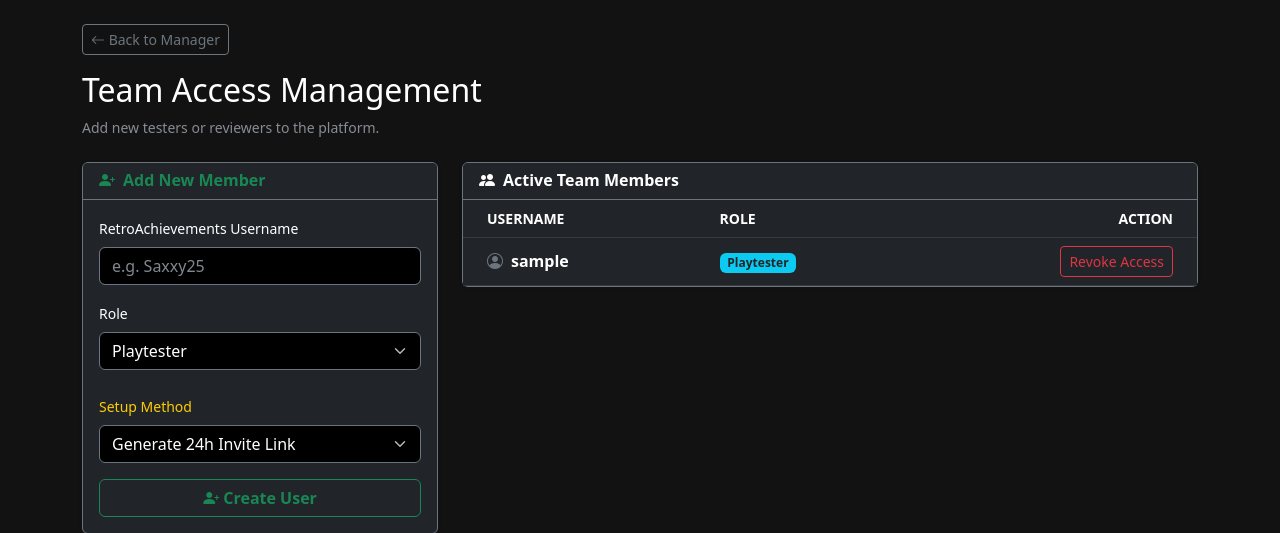
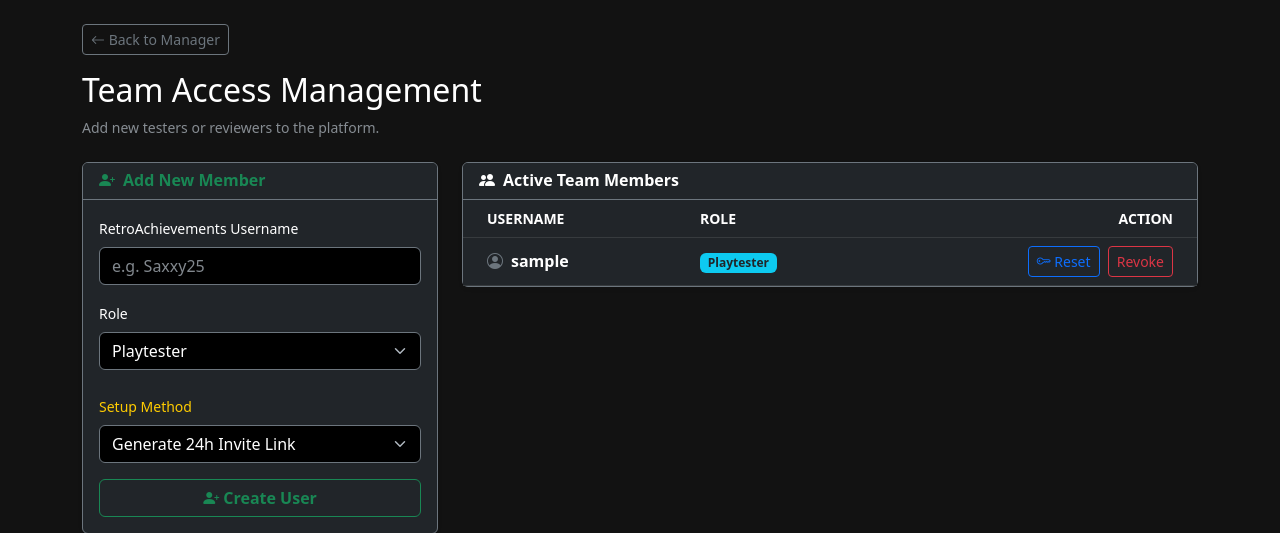
Before and after one commit to CarlosNatanael/playtest_manager, a Flask app: template app/templates/manager/team.html in a window 1280 px wide. Shown: the part 58-591 px from the top of the page. Run offline with Flask 3, Linux system fonts and the light colour scheme; the template is opened without the code that fills it: values that come from a table or form of the project are taken from there, others are empty; tables that the repository leaves empty hold one stand-in row (values such as "Sample post"); parts of the project's set-up code (start-up, migrations or seed data) failed here and were passed over; some libraries are stand-ins or nearby versions.

Commit message:
feat: adicionado método para redefinir senha de usuário na gestão de equipe

```diff
--- a/app/templates/manager/team.html
+++ b/app/templates/manager/team.html
@@ -96,9 +96,16 @@
                                 {% elif user.ra_username == session.get('username') %}
                                     <span class="badge bg-dark border border-secondary text-muted">You</span>
                                 {% else %}
-                                    <form action="{{ url_for('manager.delete_user', username=user.ra_username) }}" method="POST" onsubmit="return confirm('Revoke access for {{ user.ra_username }}?')">
+                                    <form action="{{ url_for('manager.reset_password', username=user.ra_username) }}" method="POST" class="d-inline me-1">
                                         <input type="hidden" name="csrf_token" value="{{ csrf_token() }}"/>
-                                        <button type="submit" class="btn btn-sm btn-outline-danger">Revoke Access</button>
+                                        <button type="submit" class="btn btn-sm btn-outline-primary" title="Gerar link de nova senha">
+                                            <i class="bi bi-key"></i> Reset
+                                        </button>
+                                    </form>
+
+                                    <form action="{{ url_for('manager.delete_user', username=user.ra_username) }}" method="POST" class="d-inline" onsubmit="return confirm('Revogar acesso de {{ user.ra_username }}?')">
+                                        <input type="hidden" name="csrf_token" value="{{ csrf_token() }}"/>
+                                        <button type="submit" class="btn btn-sm btn-outline-danger">Revoke</button>
                                     </form>
                                 {% endif %}
                             </td>
```
Also changed, not shown: app/routes/manager.py (+21 -0 lines).
